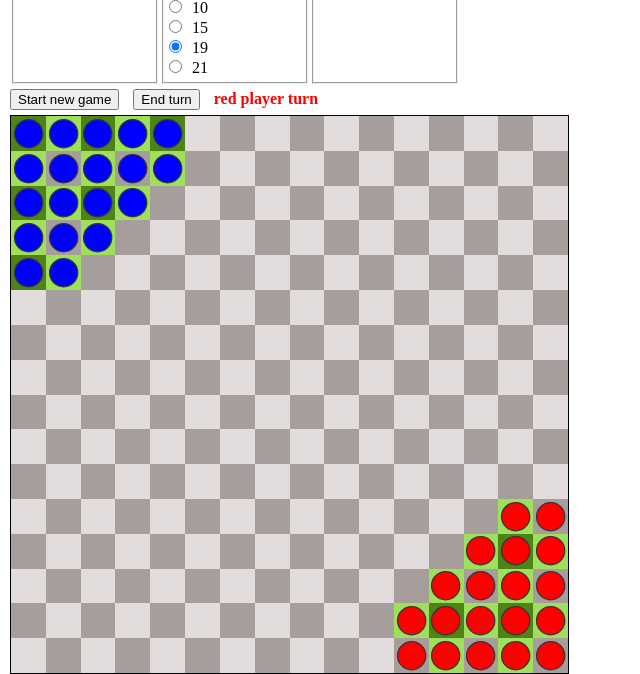
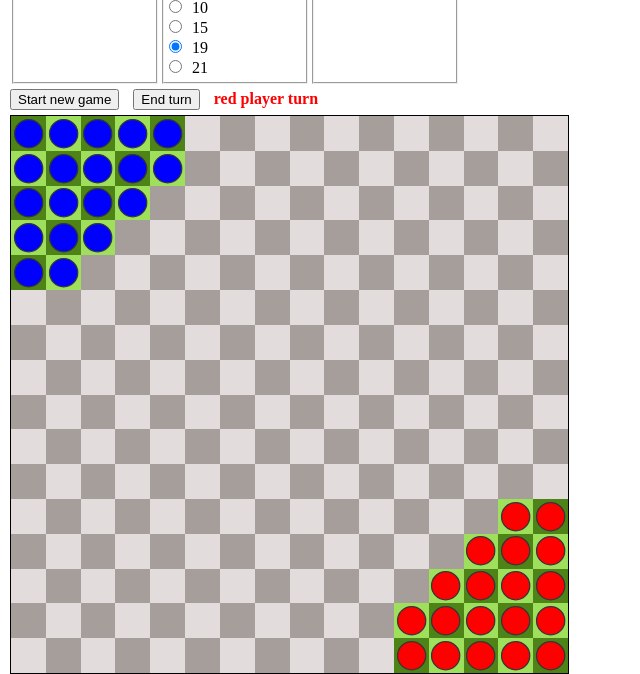
Before and after one commit to jussiks/HalmaJS, a plain HTML site: page halma/index.html in a window 1280 px wide. Both pictures are taken after a click on the input "Start new game". Shown: the part 128-802 px from the top of the page, without its empty margins (0-640 px from the left). Drawn offline with Linux system fonts and the light colour scheme.

Commit message:
camp colors fixed

```diff
--- a/halma/css/style.css
+++ b/halma/css/style.css
@@ -44,15 +44,15 @@ tr:nth-child(even) td:nth-child(even) {
     background: #A59E9B;
 }
 
-td[class^="camp"] {
+td[class="camp"] {
     background: #9EE05C;
 }
 
-tr:nth-child(odd) td[class^="camp"]:nth-child(odd) {
+tr:nth-child(odd) td[class="camp"]:nth-child(odd) {
     background: #4E8417;
 }
 
-tr:nth-child(even) td[class^="camp_"]:nth-child(even) {
+tr:nth-child(even) td[class="camp"]:nth-child(even) {
     background: #4E8417;
 }
 
```
